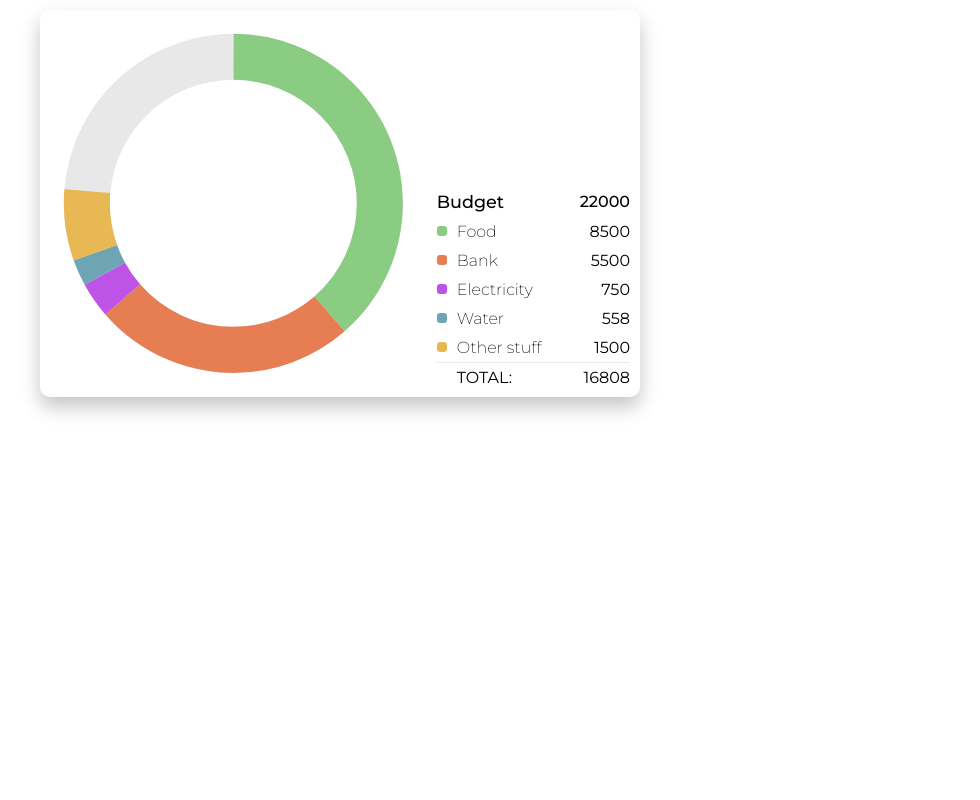
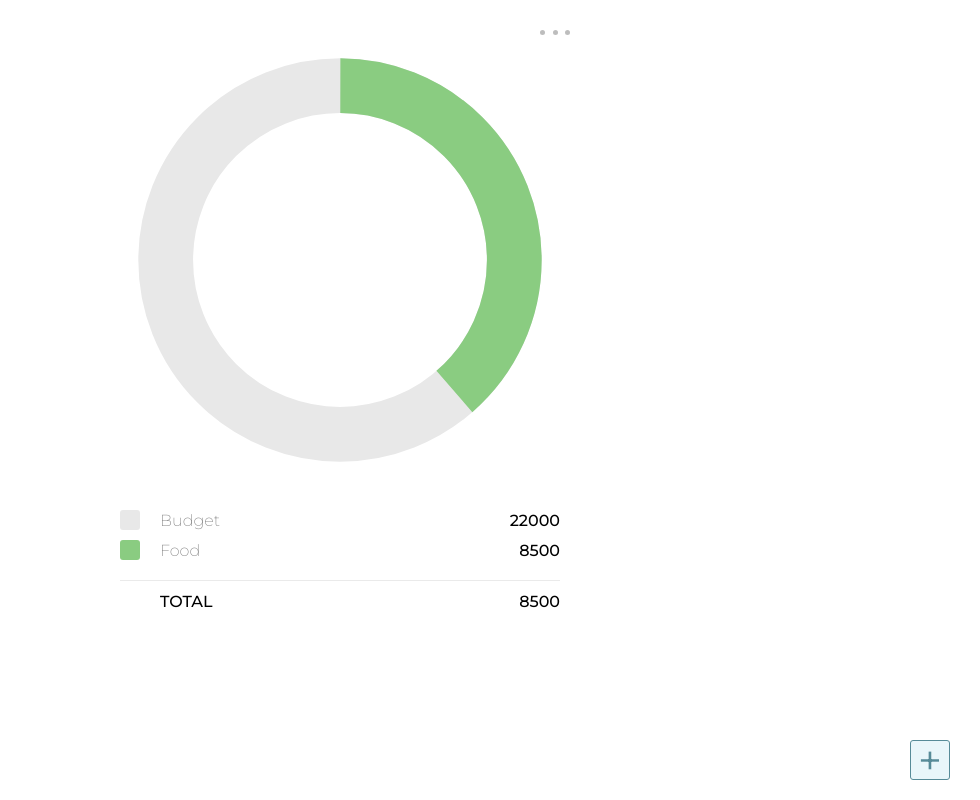
Before and after one commit to irosgrim/budgetplanner, a React (Create React App) app: page / in a window 1280 px wide. Shown: the whole page, without its empty margins (300-1280 px from the left). Built offline with nearby package versions, Linux system fonts and the light colour scheme.

Commit message:
add new items

```diff
--- a/src/App.js
+++ b/src/App.js
@@ -1,53 +1,99 @@
 import React, { Component } from 'react';
 import Donutchart from './components/Donutchart';
+import Modal from './components/Modal';
+import List from './components/List';
+
+import Threedotsbtn from './components/Threedotsbtn';
+import Additem from './components/Additem';
 import './styles/App.css';
+const colorList = [
+	'#D0021B',
+	'#F5A623',
+	'#F8E71C',
+	'#8B572A',
+	'#7ED321',
+	'#417505',
+	'#BD10E0',
+	'#9013FE',
+	'#4A90E2',
+	'#50E3C2',
+	'#B8E986',
+	'#4A4A4A',
+	'#9B9B9B',
+	'#EF0ACF',
+	'#00AA80',
+	'#AB5B09'
+];
 
 class App extends Component {
-	render() {
-		const budget = {
+	constructor() {
+		super();
+		this.handleToggleColorPalette = this.handleToggleColorPalette.bind(this);
+		this.handleShowModal = this.handleShowModal.bind(this);
+		this.handleSubmit = this.handleSubmit.bind(this);
+		this.state = {
+			title: 'Budget',
 			budget: 22000,
-			baseColor: '#e8e8e8', //this is the 100% base circle
-			thickness: '5', // circle size
-			holeColor: 'transparent', //the hole is transparent but it can be any color ex #ffffff
+			baseColor: '#e8e8e8',
+			thickness: '5',
+			holeColor: 'transparent',
 			items: [
 				{
-					label: 'Food', //label of the item
-					sectionColor: '#8acc81', //color of the sections
-					amount: 8500, //value of the section
-					startFrom: 25 //first item should always have a startFrom value > 0, next items will have a startFrom 0
-				},
-				{
-					label: 'Bank',
-					sectionColor: '#e77d53',
-					amount: 5500,
-					startFrom: 0
-				},
-				{
-					label: 'Electricity',
-					sectionColor: '#bd53e7',
-					amount: 750,
-					startFrom: 0
-				},
-				{
-					label: 'Water',
-					sectionColor: '#6ea4b4',
-					amount: 558,
-					startFrom: 0
-				},
-				{
-					label: 'Other stuff',
-					sectionColor: '#e7b853',
-					amount: 1500,
-					startFrom: 0
+					label: 'Food',
+					sectionColor: '#8acc81',
+					amount: 8500,
+					startFrom: 25
 				}
-			]
+			],
+
+			showColorPalette: false,
+			showModal: false
 		};
+	}
 
+	handleSubmit(e) {
+		console.log(e);
+
+		const newEntry = {
+			label: e.entry,
+			sectionColor: e.color,
+			amount: Number(e.amount),
+			startFrom: 0
+		};
+		this.setState({ items: [...this.state.items, newEntry], showModal: false });
+	}
+	handleToggleColorPalette() {
+		this.setState(prevState => ({
+			showColorPalette: !prevState.showColorPalette
+		}));
+	}
+	handleShowModal() {
+		this.setState(prevState => ({
+			showModal: !prevState.showModal
+		}));
+	}
+	render() {
 		return (
 			<div className="App">
+				{this.state.showModal && (
+					<Modal
+						handletogglecolorpalette={this.handleToggleColorPalette}
+						showcolorpalette={this.state.showColorPalette}
+						colorlist={colorList}
+						handleshowmodal={this.handleShowModal}
+						handlesubmit={this.handleSubmit}
+					/>
+				)}
+				<Additem handleshowmodal={this.handleShowModal} />
+				<Threedotsbtn />
 				<div className="chart">
-					<Donutchart chartfrom={budget} title="Budget" infoposition="right" />
+					<Donutchart
+						chartfrom={this.state}
+						title="Budget"
+						infoposition="none"
+					/>
 				</div>
+				<List budget={this.state} />
 			</div>
 		);
 	}
--- /dev/null
+++ b/src/components/Additem.jsx
@@ -0,0 +1,10 @@
+import React from 'react';
+
+function Additem(props) {
+	return (
+		<div className="fixed-menu-btn" onClick={props.handleshowmodal}>
+			+
+		</div>
+	);
+}
+export default Additem;
--- a/src/components/Donutchart.jsx
+++ b/src/components/Donutchart.jsx
@@ -1,20 +1,9 @@
 import React, { Component } from 'react';
 
-/*
-Inspired by: https://medium.com/@heyoka/scratch-made-svg-donut-pie-charts-in-html5-2c587e935d72 by Mark Caron
-
-Each circle strokeDashoffset depends on the previous circle and can be calculated like this:
-Circumference - previous_circle_length + previous_circle_strokeDashoffset
-
-                100 - stroke-dasharray[0] + previousCircle.strokeDashoffset
-
-*/
 class Donutchart extends Component {
 	constructor(props) {
 		super(props);
-		this.state = {
-			info: 'food'
-		};
+
 		this.handleSectionSize = this.handleSectionSize.bind(this);
 	}
 
@@ -69,7 +58,7 @@ class Donutchart extends Component {
 					r="15.91549430918954"
 					fill="transparent"
 					stroke={circle.sectionColor}
-					strokeWidth="5"
+					strokeWidth={this.props.chartfrom.thickness}
 					strokeDasharray={circle.amount}
 					strokeDashoffset={circle.startFrom}
 				/>
@@ -158,7 +147,15 @@ class Donutchart extends Component {
 			);
 		};
 		return (
-			<div className="donut-chart">
+			<div
+				className="donut-chart"
+				style={{
+					display: 'flex',
+					flexDirection:
+						this.props.infoposition === 'bottom' ? 'column' : 'row',
+					justifyContent: 'center',
+					alignItems: 'flex-end'
+				}}>
 				{this.props.infoposition === 'left' && infobox()}
 				<svg width="100%" height="100%" viewBox="0 0 42 42" className="donut">
 					<circle
@@ -190,7 +187,8 @@ class Donutchart extends Component {
 				{(this.props.infoposition === 'right' ||
 					this.props.infoposition === ' ' ||
 					this.props.infoposition === undefined ||
-					this.props.infoposition === null) &&
+					this.props.infoposition === null ||
+					this.props.infoposition === 'bottom') &&
 					infobox()}
 			</div>
 		);
--- /dev/null
+++ b/src/components/List.jsx
@@ -0,0 +1,64 @@
+import React, { Component } from 'react';
+
+class List extends Component {
+	render() {
+		const { budget } = this.props;
+		const amountarr = [];
+
+		for (let val in budget.items) {
+			amountarr.push(budget.items[val].amount);
+		}
+		const total = (tot, current_val) => {
+			return (tot += current_val);
+		};
+
+		return (
+			<div className="info">
+				<ul className="info-list">
+					<li className="list-item">
+						<div className="list-item-wrapper">
+							<div
+								className="color-square"
+								style={{
+									backgroundColor: budget.baseColor
+								}}
+							/>
+							<div className="item thin">{budget.title}</div>
+						</div>
+						<div className="bold">{budget.budget}</div>
+					</li>
+					{budget.items.map((item, index) => {
+						return (
+							<li key={index} className="list-item">
+								<div className="list-item-wrapper">
+									<div
+										className="color-square"
+										style={{
+											backgroundColor: item.sectionColor
+										}}
+									/>
+									<div className="item thin">{item.label}</div>
+								</div>
+								<div className="bold">{item.amount}</div>
+							</li>
+						);
+					})}
+					<li className="list-item list-total">
+						<div className="list-item-wrapper">
+							<div
+								style={{
+									width: '20px',
+									height: '20px'
+								}}
+							/>
+							<div className="item bold">TOTAL</div>
+						</div>
+						<div className="bold">{amountarr.reduce(total)}</div>
+					</li>
+				</ul>
+			</div>
+		);
+	}
+}
+
+export default List;
--- /dev/null
+++ b/src/components/Modal.jsx
@@ -0,0 +1,82 @@
+import React, { Component } from 'react';
+import Colorpalette from './Colorpalette';
+
+class Modal extends Component {
+	constructor(props) {
+		super(props);
+		this.handleSubmit = this.handleSubmit.bind(this);
+		this.handleOnChange = this.handleOnChange.bind(this);
+		this.handleSelectedColor = this.handleSelectedColor.bind(this);
+		this.state = {
+			entry: 'entry',
+			amount: 666,
+			color: 'red'
+		};
+	}
+	handleSelectedColor(e) {
+		console.log(e);
+		this.setState({ color: e });
+	}
+	handleOnChange(e) {
+		e.target.name === 'newitem'
+			? this.setState({ entry: e.target.value })
+			: this.setState({ amount: e.target.value });
+	}
+	handleSubmit() {
+		return this.props.handlesubmit(this.state);
+	}
+	render() {
+		return (
+			<div
+				className="modal"
+				onClick={event => {
+					return event.target.className === 'modal'
+						? this.props.handleshowmodal
+						: null;
+				}}>
+				<div className="modal-form">
+					<div className="modal-header">
+						<h3>Available</h3>
+						<h3>42</h3>
+					</div>
+
+					<form className="entry-form" onSubmit={this.handleSubmit}>
+						<div className="input-frame-entry">
+							<div
+								className="color-square btn"
+								style={{ backgroundColor: this.state.color }}
+								onClick={this.props.handletogglecolorpalette}
+							/>
+							<input
+								type="text"
+								name="newitem"
+								onChange={this.handleOnChange}
+							/>
+						</div>
+						<div className="input-frame-amount">
+							<input
+								type="number"
+								name="newvalue"
+								onChange={this.handleOnChange}
+							/>
+						</div>
+					</form>
+					{/* color palette component */}
+					{this.props.showcolorpalette && (
+						<Colorpalette
+							colorlist={this.props.colorlist}
+							selectedcolor={this.handleSelectedColor}
+						/>
+					)}
+					<div className="submit-wrapper">
+						<div className="submit-btn" onClick={this.handleSubmit}>
+							OK
+						</div>
+					</div>
+				</div>
+			</div>
+		);
+	}
+}
+
+export default Modal;
--- /dev/null
+++ b/src/components/Threedotsbtn.jsx
@@ -0,0 +1,14 @@
+import React from 'react';
+
+function Threedotsbtn() {
+	return (
+		<div className="three-dots-menu">
+			<div className="dots-wrapper">
+				<div className="dot" />
+				<div className="dot" />
+				<div className="dot" />
+			</div>
+		</div>
+	);
+}
+export default Threedotsbtn;
--- a/src/styles/App.css
+++ b/src/styles/App.css
@@ -7,16 +7,21 @@
 html {
   font-family: 'Montserrat', sans-serif;
   font-size: 16px;
+  color: #7E7E7E;
 }
 
 h3 {
-  font-size: 1.1rem;
-  font-weight: 500;
+  font-size: 1.5rem;
+  font-weight: 200;
 }
 
 .App {
+  margin: 0 auto 100px auto;
+  padding: 0 20px;
+  max-width: 500px;
   display: flex;
-  justify-content: space-between;
+  flex-direction: column;
+  justify-content: center;
   align-items: center;
 }
 
@@ -32,20 +37,14 @@ h3 {
 }
 
 .donut-chart {
-  display: flex;
-  justify-content: center;
-  align-items: flex-end;
   width: 100%;
   height: 100%;
 }
 
 .chart {
-  width: 600px;
-  max-width: 600px;
-  margin: 10px auto;
-  border-radius: 10px;
+  width: 100%;
+  margin: 0 auto;
   background-color: #ffffff;
-  box-shadow: 0px 10px 19px 0px rgba(0, 0, 0, 0.23);
 }
 
 .donut {
@@ -54,6 +53,7 @@ h3 {
 
 .info {
   flex: 1;
+  width: 100%;
   min-width: 200px;
   text-align: left;
   padding: 10px;
@@ -73,3 +73,177 @@ h3 {
 .thin {
   font-weight: 200;
 }
+
+.bold {
+  color: #000000;
+  font-weight: 500;
+}
+
+.color-square {
+  width: 20px;
+  height: 20px;
+  border-radius: 3px;
+}
+
+.list-item {
+  display: flex;
+  justify-content: space-between;
+  align-items: center;
+}
+
+.list-item-wrapper {
+  display: flex;
+  justify-content: center;
+  align-items: center;
+}
+
+.item {
+  padding-left: 20px;
+}
+
+.list-total {
+  border-top: 1px solid #eaeaea;
+  padding-top: 10px;
+  margin-top: 20px;
+}
+
+.three-dots-menu {
+  position: relative;
+  display: flex;
+  justify-content: flex-end;
+  top: 30px;
+  width: 100%;
+}
+
+.dots-wrapper {
+  width: 30px;
+  height: 30px;
+  display: flex;
+  justify-content: space-between;
+  opacity: 0.5;
+  transition: 0.3s;
+  cursor: pointer;
+}
+
+.dots-wrapper:hover {
+  opacity: 1;
+}
+
+.dot {
+  border-radius: 50%;
+  background-color: #7e7e7e;
+  height: 5px;
+  width: 5px;
+}
+
+.fixed-menu-btn {
+  position: fixed;
+  bottom: 20px;
+  right: 30px;
+  background-color: #E8F6FA;
+  border-radius: 3px;
+  height: 40px;
+  width: 40px;
+  display: flex;
+  justify-content: center;
+  align-items: center;
+  color: #4F8593;
+  border: 1px solid #4F8593;
+  font-size: 2.6rem;
+  opacity: 0.95;
+}
+
+.modal {
+  z-index: 2;
+  position: absolute;
+  top: 0;
+  left: 0;
+  right: 0;
+  bottom: -100px;
+  background-color: rgba(0, 0, 0, 0.4);
+}
+
+.modal-form {
+  background: #FFFFFF;
+  box-shadow: 0 6px 6px 0 rgba(0, 0, 0, 0.27);
+  width: 300px;
+  margin: 20vh auto 0 auto;
+  padding: 10px;
+  border-radius: 10px;
+}
+
+.entry-form {
+  display: flex;
+  margin-top: 20px;
+  width: 280px;
+  height: 35px;
+  border-radius: 5px;
+  justify-content: center;
+  align-items: center;
+  border: 1px solid #D0E0E5;
+}
+
+.input-frame-entry {
+  display: flex;
+  width: 188px;
+  justify-content: flex-start;
+  align-items: center;
+  padding-left: 10px;
+  border-right: 1px solid #D0E0E5;
+}
+
+.input-frame-entry input {
+  padding: 0 10px;
+}
+
+.input-frame-amount {
+  width: 92px;
+}
+
+.input-frame-amount input {
+  text-align: right;
+  border-radius: 0 5px 5px 0;
+}
+
+.entry-form input {
+  height: 33px;
+  width: 100%;
+  border: 0;
+}
+
+.entry-form input:focus {
+  outline: none;
+}
+
+.btn {
+  cursor: pointer;
+}
+
+.btn:hover {
+  border: 1px solid #333333;
+}
+
+.submit-wrapper {
+  width: 100%;
+  display: flex;
+  justify-content: flex-end;
+  padding-top: 5px;
+}
+
+.submit-btn {
+  height: 26px;
+  width: 36px;
+}
+
+.modal-header {
+  display: flex;
+  justify-content: space-between;
+  align-items: center;
+}
+
+.color-palette {
+  display: flex;
+  flex-direction: row;
+  flex-wrap: wrap;
+  height: 50px;
+}
```
Also changed, not shown: package.json (+22 -3 lines), src/components/Colorpalette.js (added, +21 -0 lines).
